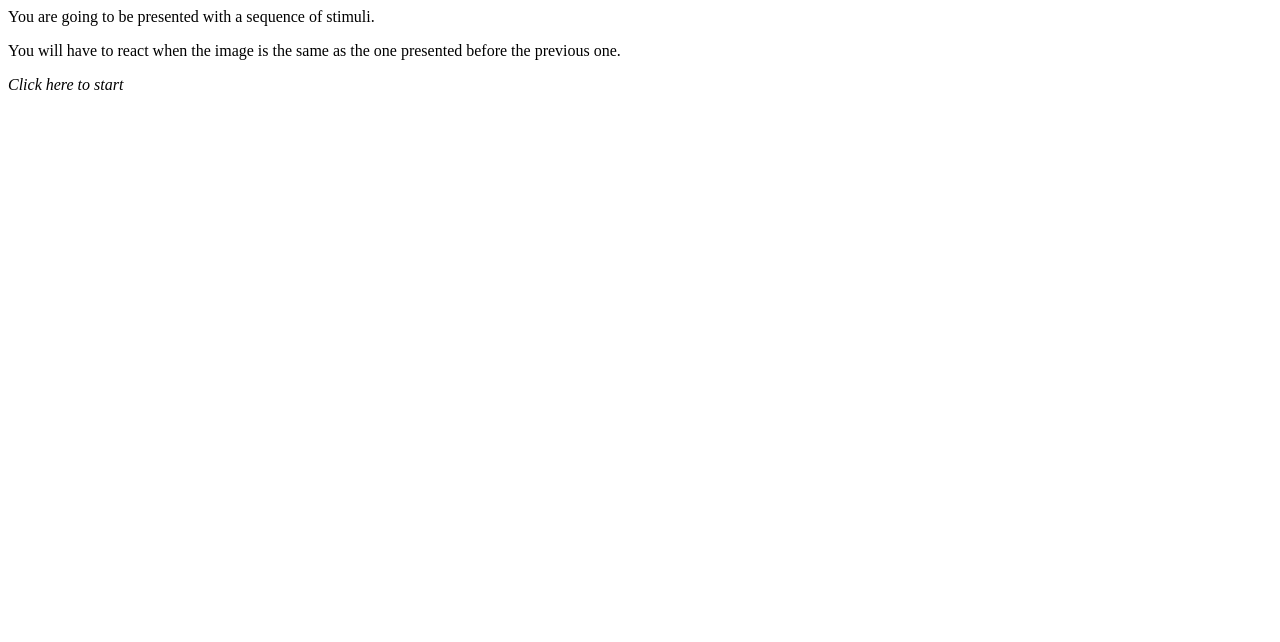
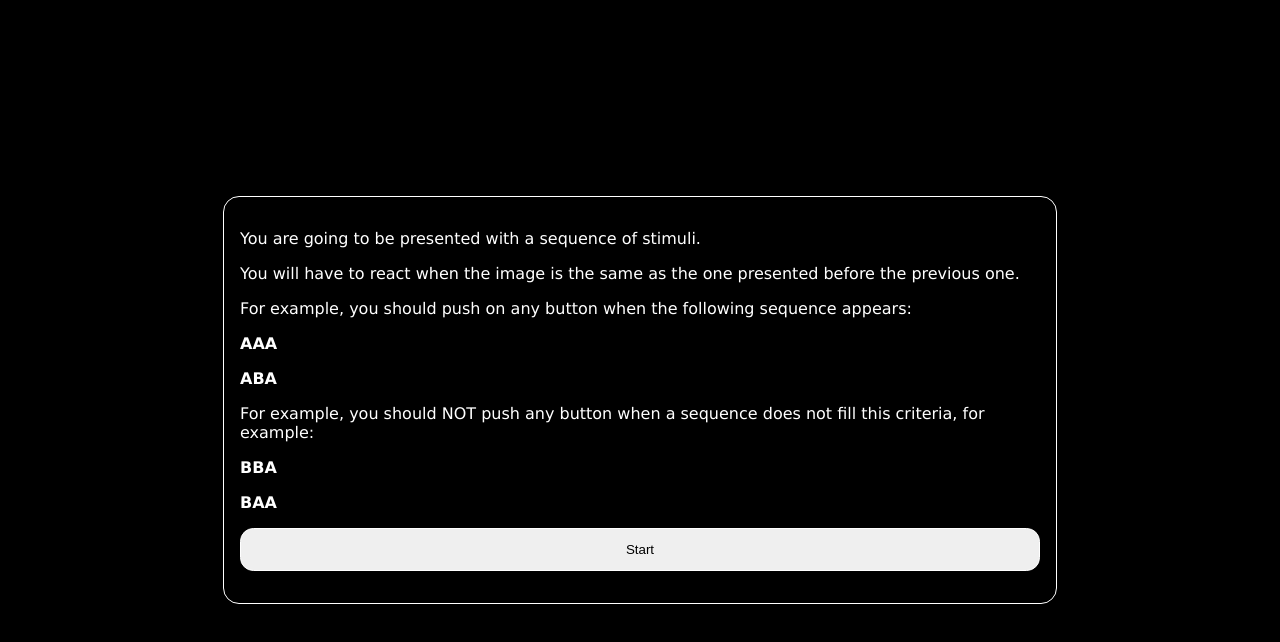
Before and after one commit to lcoenen/back-2-task, a React app: page / in a window 1280 px wide. Built offline with nearby package versions, Linux system fonts and the light colour scheme.

Commit message:
feat: download and start over

```diff
--- a/index.html
+++ b/index.html
@@ -1,4 +1,14 @@
 <html>
+	<head>
+		<title>Memento</title>
+		<meta charset="UTF-8" />
+		<style>
+			body {
+				background-color: black;
+				font-family: Verdana;
+			}
+		</style>
+	</head>
 	<body>
 		  <div id="root" />
 	          <script src="./index.js"></script>
--- a/package.json
+++ b/package.json
@@ -13,7 +13,9 @@
     "parcel": "^2.0.0-beta.2",
     "react": "^17.0.2",
     "react-dom": "^17.0.2",
-    "styled": "^1.0.0"
+    "save-as": "^0.1.8",
+    "styled": "^1.0.0",
+    "styled-components": "^5.2.3"
   },
   "scripts": {
     "start": "parcel index.html",
--- a/src/Main.js
+++ b/src/Main.js
@@ -1,23 +1,29 @@
 import React, { useReducer, useEffect } from "react";
 import { sample } from "lodash";
+import saveAs from "save-as";
 
 import { reducer, initialState } from "./reducer";
-import { NextKey, Pause, Press, Start } from "./actions";
+import { NextKey, Pause, Press, Start, Reset } from "./actions";
 
 import { Item, Result, Instructions } from "./components";
 
 import { KEYS, ITEM_PRESENTATION_DELAY, INTERITEM_DELAY } from "./constants";
 
-const log = (reducer) => (state, action) => {
-  console.log("state", state);
-  console.log("action", action);
-  const result = reducer(state, action);
-  console.log("result", result);
-  return result;
-};
+import styled from "styled-components";
+
+export const MainBox = styled.div`
+  width: 100%;
+  height: 100%;
+  background-color: black;
+  margin: 0;
+  color: white;
+  display: flex;
+  justify-content: center;
+  align-items: center;
+`;
 
 export const Main = () => {
-  const [state, dispatch] = useReducer(log(reducer), initialState);
+  const [state, dispatch] = useReducer(reducer, initialState);
   const { keys, paused, history, started, finished } = state;
 
   const nextKey = () => {
@@ -43,11 +49,22 @@ export const Main = () => {
     dispatch(Press(new Date()));
   });
 
-  return !started ? (
-    <Instructions onStart={onStart} />
-  ) : finished ? (
-    <Result history={history} />
-  ) : (
-    <Item keys={keys} paused={paused} />
+  const saveHistory = () =>
+    saveAs(
+      new Blob([JSON.stringify(history)], { type: "text/plain;charset=utf-8" }),
+      "result.json"
+    );
+  const reset = () => dispatch(Reset());
+
+  return (
+    <MainBox>
+      {!started ? (
+        <Instructions onStart={onStart} />
+      ) : finished ? (
+        <Result history={history} onDownload={saveHistory} onReset={reset} />
+      ) : (
+        <Item keys={keys} paused={paused} />
+      )}{" "}
+    </MainBox>
   );
 };
--- a/src/actions.js
+++ b/src/actions.js
@@ -2,3 +2,4 @@ export const NextKey = (key, now) => ({ type: "NextKey", key, now });
 export const Pause = () => ({ type: "Pause" });
 export const Press = (now) => ({ type: "Press", now });
 export const Start = () => ({ type: "Start" });
+export const Reset = () => ({ type: "Reset" });
--- a/src/components/Instructions.js
+++ b/src/components/Instructions.js
@@ -1,16 +1,53 @@
 import React from "react";
+import styled from "styled-components";
+
+const Box = styled.div`
+  min-width: 400px;
+  width: 800px;
+  border: 1px solid white;
+  margin: auto;
+  padding: 1em;
+  border-radius: 1em;
+`;
+
+const Button = styled.button`
+  border: 1px solid white;
+  border-radius: 1em;
+  width: 100%;
+  padding: 1em;
+`;
 
 export const Instructions = ({ onStart }) => {
   return (
-    <div>
+    <Box>
       <p>You are going to be presented with a sequence of stimuli.</p>
       <p>
         You will have to react when the image is the same as the one presented
         before the previous one.
       </p>
       <p>
-        <em onClick={onStart}>Click here to start</em>
+        For example, you should push on any button when the following sequence
+        appears:
       </p>
-    </div>
+      <p>
+        <strong>AAA</strong>
+      </p>
+      <p>
+        <strong>ABA</strong>
+      </p>
+      <p>
+        For example, you should NOT push any button when a sequence does not
+        fill this criteria, for example:
+      </p>
+      <p>
+        <strong>BBA</strong>
+      </p>
+      <p>
+        <strong>BAA</strong>
+      </p>
+      <p>
+        <Button onClick={onStart}>Start</Button>
+      </p>
+    </Box>
   );
 };
--- a/src/components/Item.js
+++ b/src/components/Item.js
@@ -1,5 +1,10 @@
 import React from "react";
+import styled from "styled-components";
+
+const Big = styled.p`
+  font-size: 3em;
+`;
 
 export const Item = ({ paused, keys }) => (
-  <p>{paused ? <></> : keys[keys.length - 1]} </p>
+  <Big>{paused ? <></> : keys[keys.length - 1]} </Big>
 );
--- a/src/components/Result.js
+++ b/src/components/Result.js
@@ -1,6 +1,14 @@
 import React from "react";
+import styled from "styled-components";
 
-export const Result = ({ history }) => {
+const Button = styled.button`
+  border: 1px solid white;
+  border-radius: 1em;
+  width: 100%;
+  padding: 1em;
+`;
+
+export const Result = ({ history, onReset, onDownload }) => {
   const correct = history.filter(({ key, strokes }, i) => {
     const target = i > 2 && history[i - 2];
     const positive = target && target.key === key;
@@ -24,7 +32,8 @@ export const Result = ({ history }) => {
       <p>Correct: {correct} </p>
       <p>Missed: {missed}</p>
       <p>False positive: {falsePositives} </p>
-      <textarea>{JSON.stringify(history)}</textarea>
+      <button onClick={onDownload}>Download results</button>
+      <button onClick={onReset}>Start over</button>
     </div>
   );
 };
--- a/src/reducer.js
+++ b/src/reducer.js
@@ -67,6 +67,9 @@ export const reducer = (state, action) => {
             ],
           };
     }
+    case "Reset": {
+      return initialState;
+    }
     default: {
       return state;
     }
```
Also changed, not shown: 2 other files.
